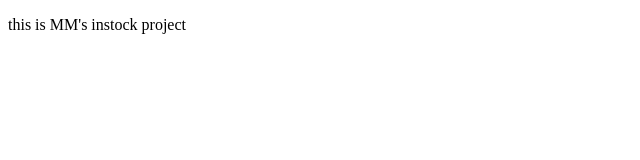
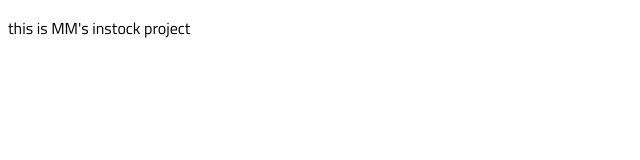
Before and after one commit to Chaofan-Pro/merge-masters-instock-frontend, a React (Vite) app: page / in a window 1280 px wide. Shown: the top 160 px of the page, without its empty margins (0-640 px from the left). Built offline with nearby package versions, Linux system fonts and the light colour scheme.

Commit message:
embeded/tested the font

```diff
--- a/index.html
+++ b/index.html
@@ -3,6 +3,9 @@
   <head>
     <meta charset="UTF-8" />
     <meta name="viewport" content="width=device-width, initial-scale=1.0" />
+    <link rel="preconnect" href="https://fonts.googleapis.com">
+    <link rel="preconnect" href="https://fonts.gstatic.com" crossorigin>
+    <link href="https://fonts.googleapis.com/css2?family=Titillium+Web:ital,wght@0,200;0,300;0,400;0,600;0,700;0,900;1,200;1,300;1,400;1,600;1,700&display=swap" rel="stylesheet">
     <title>Instock</title>
   </head>
   <body>
--- a/src/index.scss
+++ b/src/index.scss
@@ -0,0 +1,3 @@
+body {
+    font-family: 'Titillium Web', Arial, Helvetica, sans-serif;
+  }
--- a/src/styles/partials/_font.scss
+++ /dev/null
@@ -1,11 +0,0 @@
-@font-face {
-    font-family: 'Titillium Web';
-    src: url('../../assets/fonts/TitilliumWeb-SemiBold.ttf') format('truetype');
-    font-weight: 600;
-}
-
-@font-face {
-    font-family: 'Titillium Web';
-    src: url('../../assets/fonts/TitilliumWeb-Regular.ttf') format('truetype');
-    font-weight: 400;
-}
```
